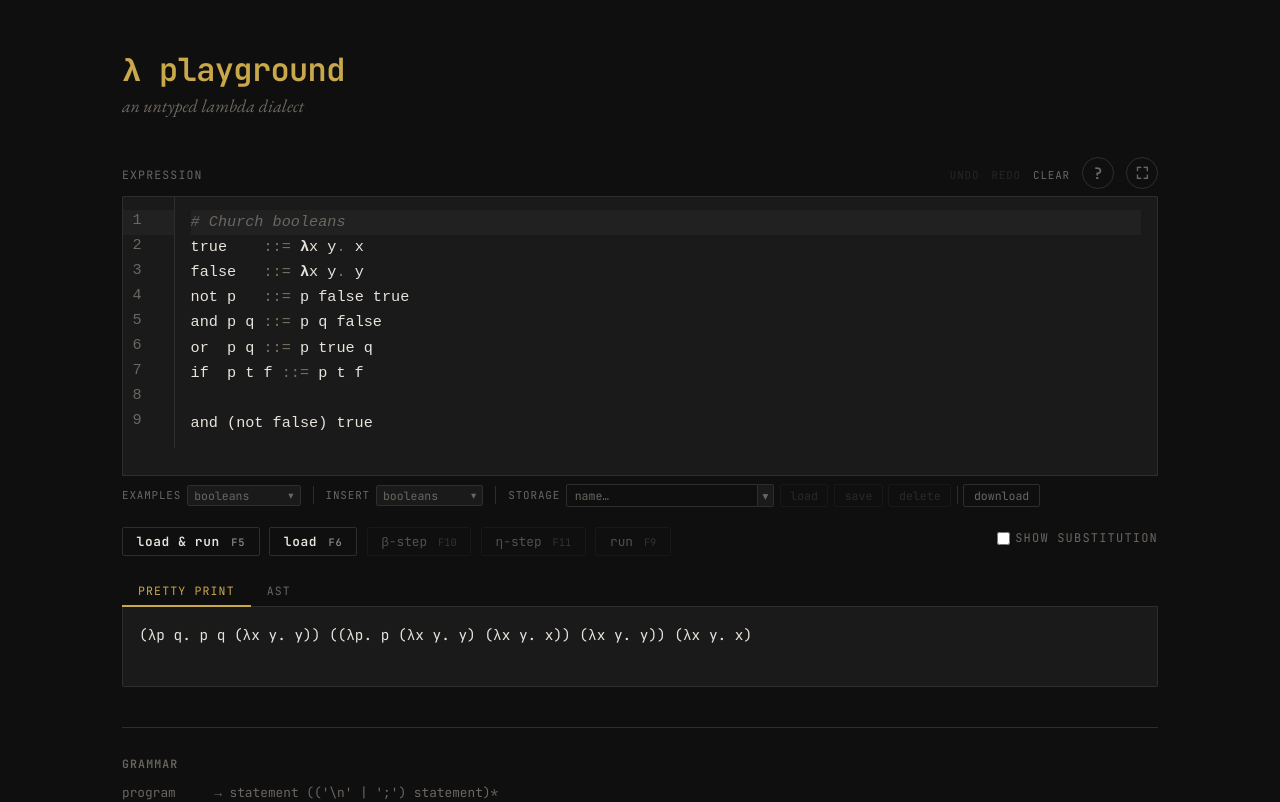
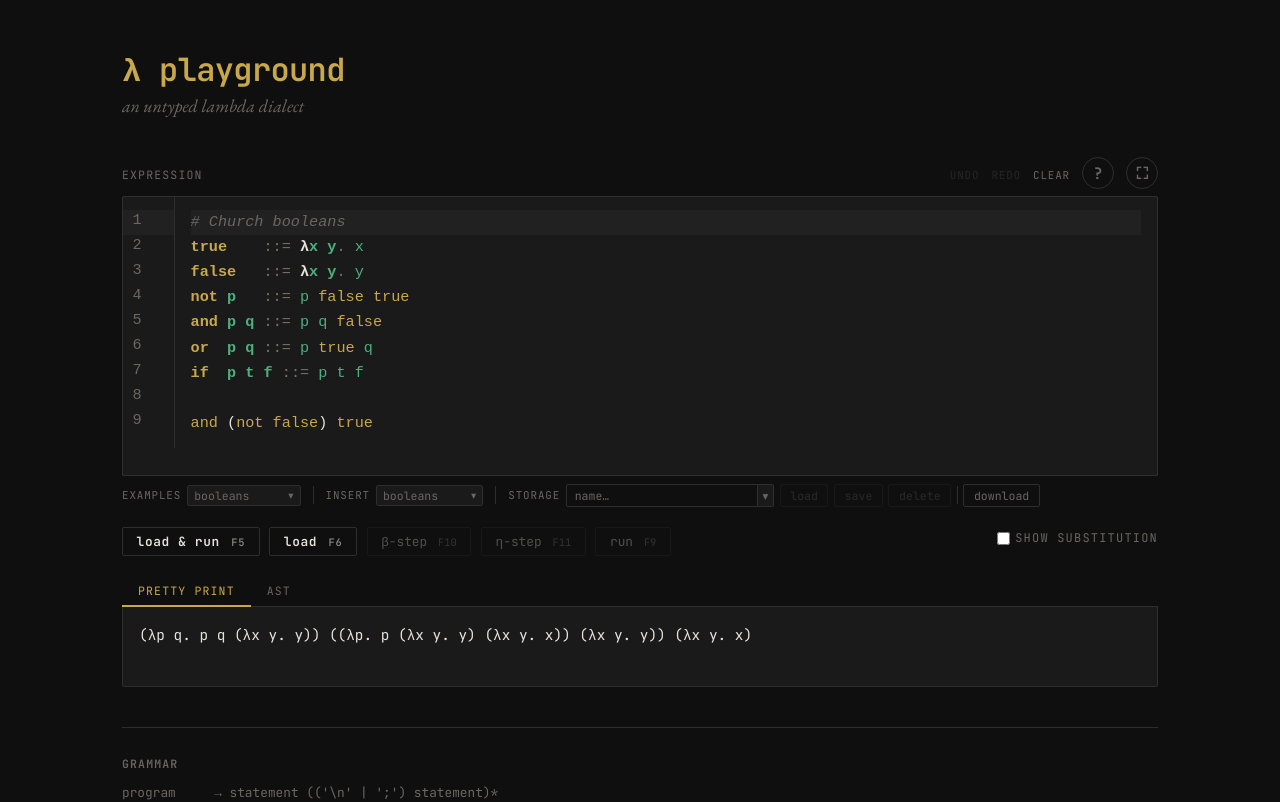
Before and after one commit to ezander/lambda_playground, a React (Vite) app: page / in a window 1280 px wide. Shown: the top 802 px of the page. Built offline with nearby package versions, Linux system fonts and the light colour scheme.

Commit message:
Fix highlighting on initial load; update README and help text

```diff
--- a/src/App.tsx
+++ b/src/App.tsx
@@ -288,7 +288,7 @@ export default function App() {
             value={source}
             extensions={editorExtensions}
             onChange={(val) => setSourceAndSave(val)}
-            onCreateEditor={(view) => { editorViewRef.current = view; }}
+            onCreateEditor={(view) => { editorViewRef.current = view; view.dispatch({ effects: setParsed.of(programResult) }); }}
             onUpdate={(update) => {
               if (update.selectionSet) {
                 const pos = update.state.selection.main.head;
--- a/src/HelpModal.tsx
+++ b/src/HelpModal.tsx
@@ -48,24 +48,24 @@ export function HelpModal({ onClose }: { onClose: () => void }) {
 
         <h3>examples &amp; inserts</h3>
         <p>
-          The <em>examples</em> row loads a complete standalone program into the editor (replacing its content).
-          The <em>insert</em> row inserts a block of definitions at the current cursor line — useful for
+          The <em>examples</em> dropdown loads a complete standalone program into the editor (replacing its content).
+          The <em>insert</em> dropdown inserts a block of definitions at the current cursor line — useful for
           building up programs incrementally from Church booleans, numerals, combinators, pairs, or lists.
-          Hover a button to preview what will be inserted.
         </p>
 
         <h3>storage</h3>
         <p>
-          The <em>storage</em> row lets you save and restore named snippets in the browser's local storage,
+          The <em>storage</em> controls let you save and restore named snippets in the browser's local storage,
           and download the editor content as a text file.
         </p>
         <table className="help-table">
           <tbody>
-            <tr><td><strong>name input</strong></td><td>type a name for the slot; press Enter to save</td></tr>
-            <tr><td><strong>save</strong></td><td>save the current editor content under the given name</td></tr>
-            <tr><td><strong>delete</strong></td><td>delete the named slot from local storage</td></tr>
+            <tr><td><strong>name field</strong></td><td>type a name for the slot; press Enter to save</td></tr>
+            <tr><td><strong>▾</strong></td><td>open a dropdown of saved names; selecting one fills the name field</td></tr>
+            <tr><td><strong>load</strong></td><td>load the content saved under the current name into the editor</td></tr>
+            <tr><td><strong>save</strong></td><td>save the current editor content under the given name; confirms before overwriting</td></tr>
+            <tr><td><strong>delete</strong></td><td>delete the named slot from local storage (asks for confirmation)</td></tr>
             <tr><td><strong>download</strong></td><td>download the editor content as <em>name</em>.txt (or lambda.txt if no name is given)</td></tr>
-            <tr><td><strong>slot buttons</strong></td><td>click a saved name to load its content and select that name</td></tr>
           </tbody>
         </table>
 
--- a/src/highlight.ts
+++ b/src/highlight.ts
@@ -113,14 +113,10 @@ function buildDecorations(view: EditorView): DecorationSet {
   const parsed = view.state.field(parsedField);
   const tks: Tk[] = [];
 
-  // Structural tokens (comments, operators, λ) — scan visible lines only
-  for (const { from, to } of view.visibleRanges) {
-    const first = doc.lineAt(from).number;
-    const last  = doc.lineAt(to).number;
-    for (let n = first; n <= last; n++) {
-      const line = doc.line(n);
-      scanStructural(line.text, line.from, tks);
-    }
+  // Structural tokens (comments, operators, λ) — scan full document
+  for (let n = 1; n <= doc.lines; n++) {
+    const line = doc.line(n);
+    scanStructural(line.text, line.from, tks);
   }
 
   // AST-based identifier highlighting
```
Also changed, not shown: 1 other file (tests, documents, lock files or other folders).
